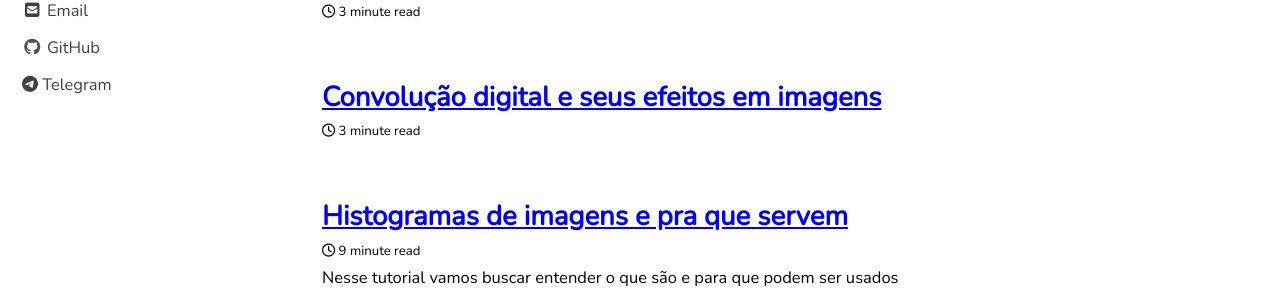
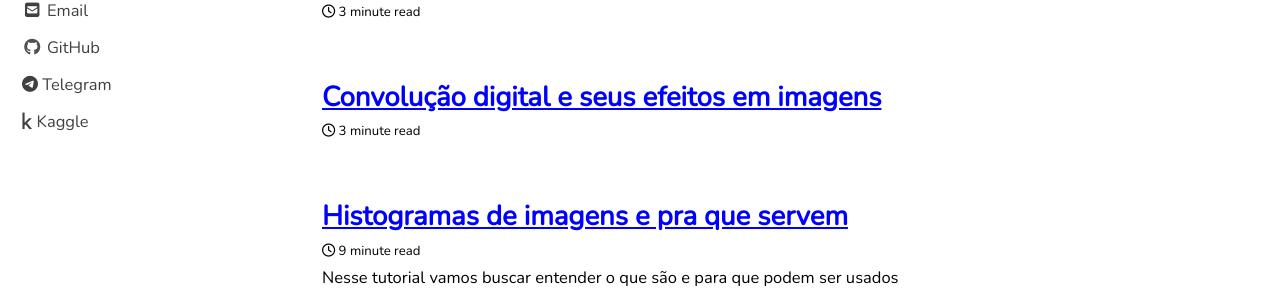
Before and after one commit to dioph/dioph.github.io, a Jekyll site: the page built from index.html, in a window 1280 px wide. Shown: the part 356-650 px from the top of the page. Built offline with Jekyll 4.4.1, drawn with Linux system fonts in a browser that asks for light colours; cached includes are drawn as plain includes; nearby versions of some CDN libraries; the list of posts is cut into pages by our own code.

Commit message:
updated author profile

```diff
--- a/_config.yml
+++ b/_config.yml
@@ -30,6 +30,7 @@ author:
   email            : diofanto.nunes@gmail.com
   github           : dioph
   telegram         : diofanto
+  kaggle           : edununes
   # reddit           : dioph
 
 # Site Footer
--- a/_includes/author-profile.html
+++ b/_includes/author-profile.html
@@ -273,6 +273,14 @@
         </li>
       {% endif %}
 
+      {% if author.kaggle %}
+        <li>
+          <a href="https://www.kaggle.com/{{ author.kaggle }}" itemprop="sameAs" rel="nofollow noopener noreferrer">
+            <i class="fab fa-kaggle" aria-hidden="true"></i> Kaggle
+          </a>
+        </li>
+      {% endif %}
+
       {% include author-profile-custom-links.html %}
     </ul>
   </div>
```
